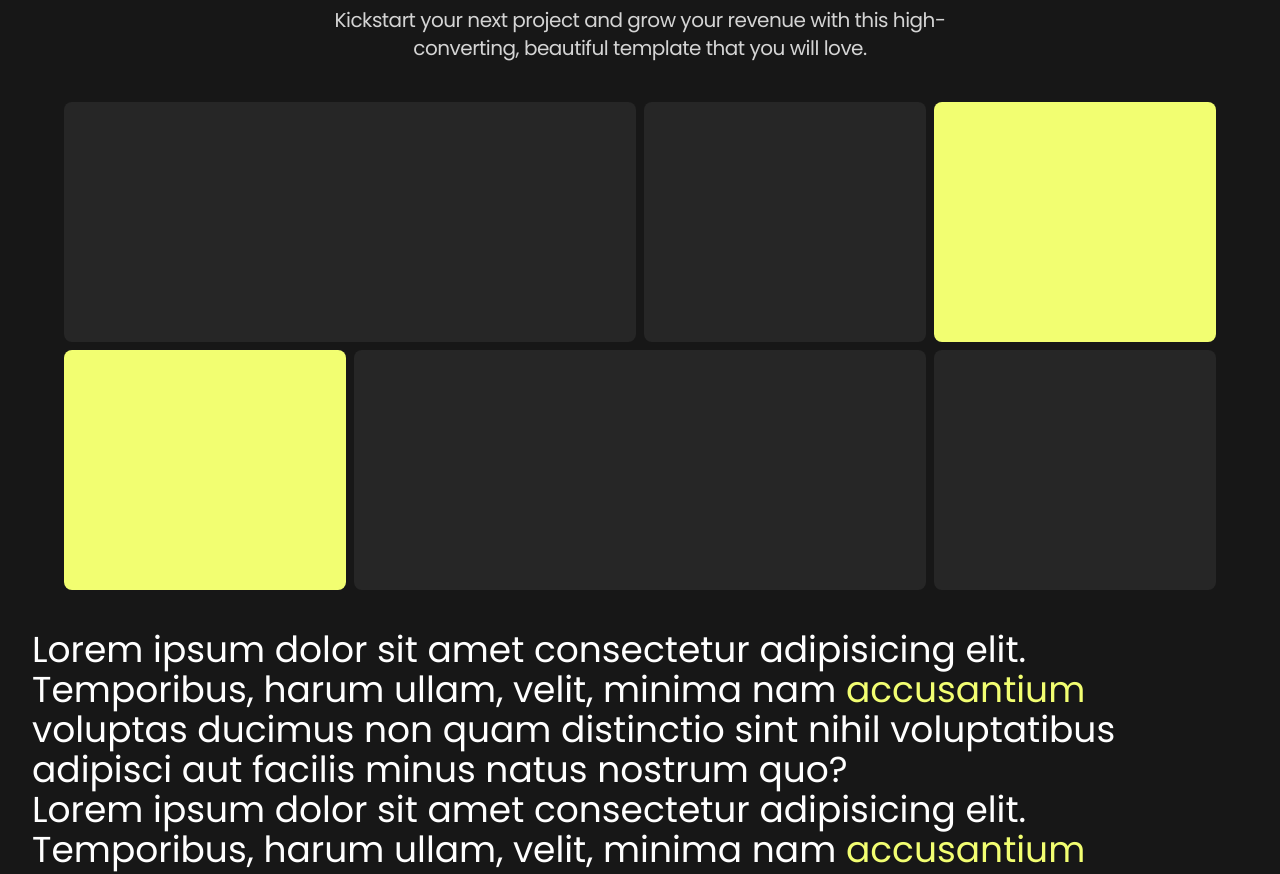
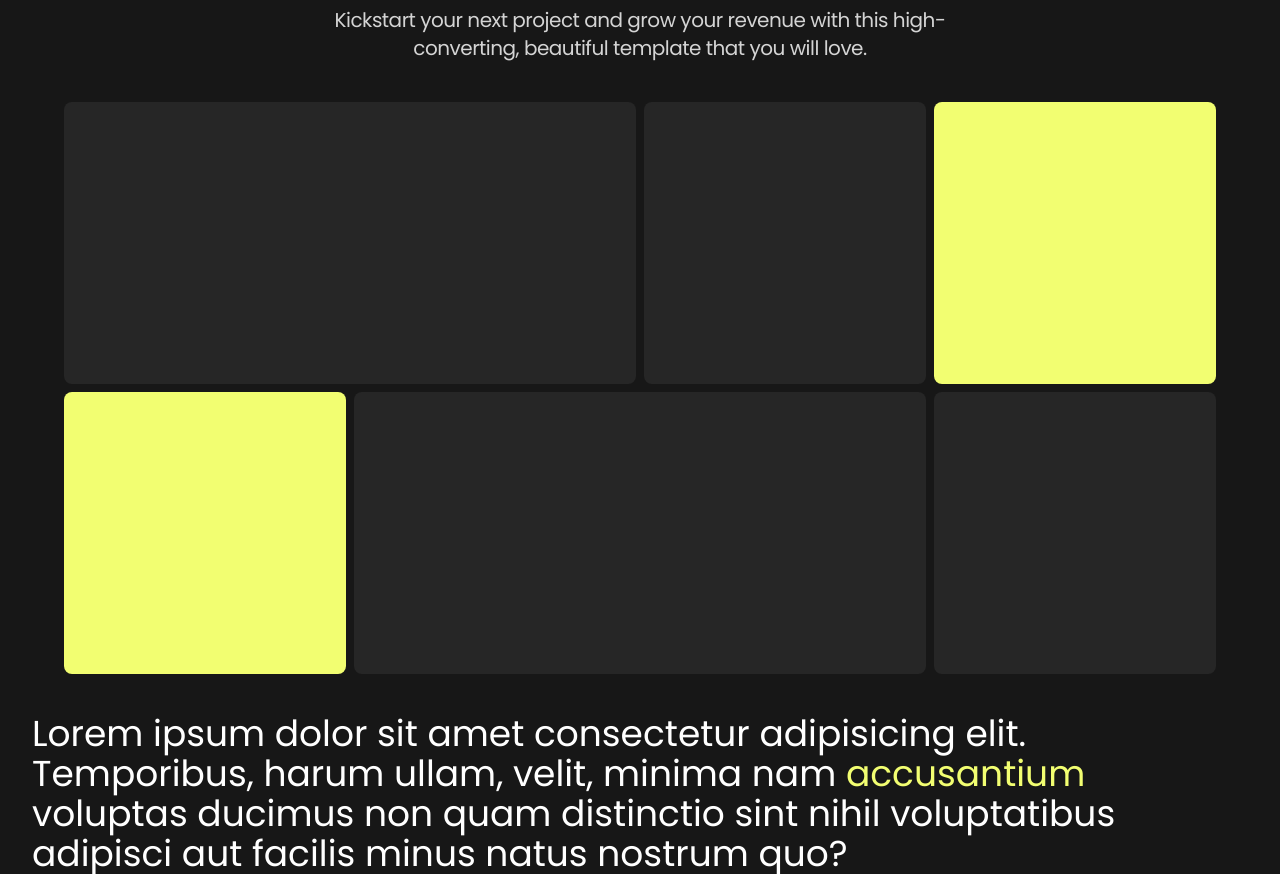
Before and after one commit to plasm/academy, a Nuxt app: page / in a window 1280 px wide. Shown: the part 399-1273 px from the top of the page. Built offline with nearby package versions, Linux system fonts and the light colour scheme.

Commit message:
fix: hero fix size

```diff
--- a/pages/index.vue
+++ b/pages/index.vue
@@ -10,12 +10,12 @@
       </ac-heading>
 
       <div class="mx-auto grid max-w-6xl grid-cols-4 gap-2">
-        <div class="col-span-2 h-60 rounded-lg bg-neutral-800 " />
-        <div class="rounded-lg  bg-neutral-800" />
-        <div class="rounded-lg  bg-primary" />
-        <div class="rounded-lg  bg-primary" />
-        <div class="col-span-2 h-60 rounded-lg bg-neutral-800" />
-        <div class="rounded-lg  bg-neutral-800" />
+        <div class="col-span-2  rounded-lg bg-neutral-800 " />
+        <div class="aspect-square rounded-lg bg-neutral-800" />
+        <div class="aspect-square  rounded-lg bg-primary" />
+        <div class="aspect-square  rounded-lg bg-primary" />
+        <div class="col-span-2  rounded-lg bg-neutral-800" />
+        <div class="aspect-square  rounded-lg bg-neutral-800" />
       </div>
     </div>
     <div class="text-4xl text-white">
```
